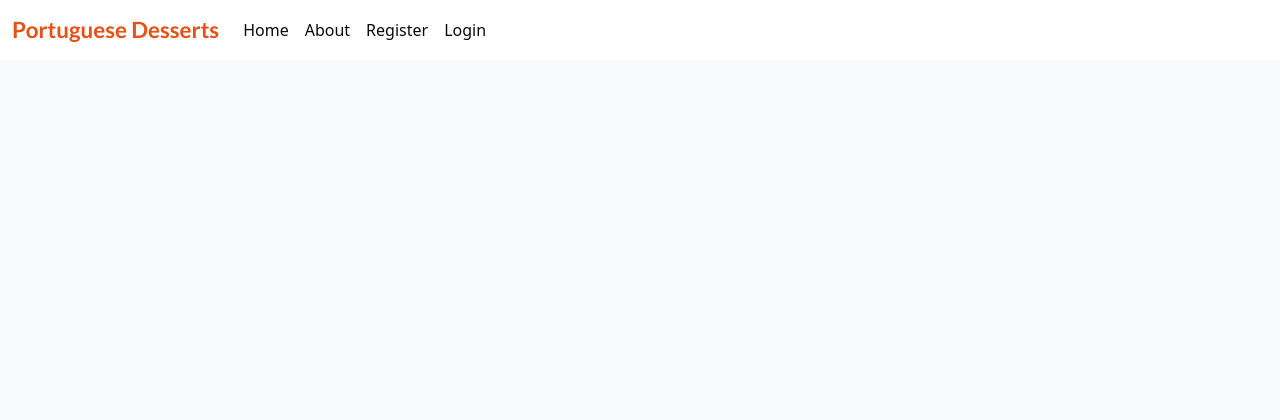
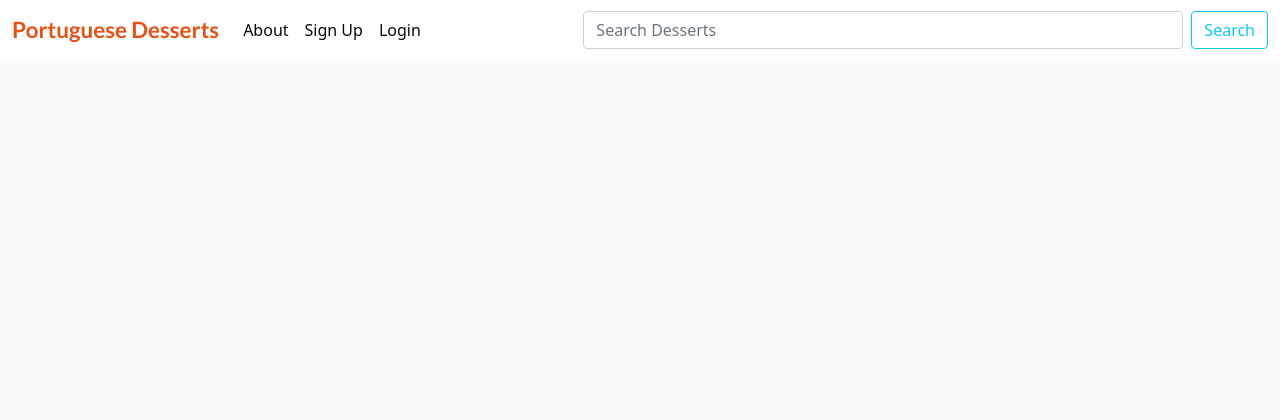
Before and after one commit to JoaoHigino/Portuguese_Desserts, a Django app: page / in a window 1280 px wide. Shown: the top 420 px of the page. Run offline with Django 3.2, Linux system fonts and the light colour scheme; data that the repository does not hold is empty.

Commit message:
Add recipes search

```diff
--- a/blog/urls.py
+++ b/blog/urls.py
@@ -1,12 +1,15 @@
-from django.urls import path
 from . import views
+from django.urls import path, reverse
+from django.views.generic import TemplateView
 
 
 urlpatterns = [
-    path('', views.RecipeList.as_view(), name='home'),
-    path('about/', views.about, name='about'),
-    path('books/', views.create_recipe, name='books'),
+    path("", views.RecipeList.as_view(), name="home"),
+    path('like/<slug:slug>', views.RecipeLike.as_view(), name='post_like'),
+    path(
+        'about',
+        views.generic.TemplateView.as_view(template_name='about.html'),
+        name='about'),
+    path('search_articles', views.search_articles, name='search_articles'),
     path('<slug:slug>/', views.RecipeDetail.as_view(), name='details'),
-    path('like/<slug:slug>', views.RecipeLike.as_view(), name='post_like'),
-
 ]
--- a/blog/views.py
+++ b/blog/views.py
@@ -75,3 +75,20 @@ def create_recipe(request):
     else:
         recipe_form = RecipeForm()
     return render(request, "create_recipe.html", context)
+
+
+def search_articles(request):
+    if request.method == 'POST':
+        searched = request.POST['searched']
+        if not searched:
+            return redirect("/")
+        post_list = Post.objects.filter(
+            Q(content__icontains=searched) |
+            Q(title__icontains=searched) |
+            Q(author__username__icontains=searched)).filter(status=1)
+
+        return render(
+            request, 'index.html',
+            {'searched': searched, 'post_list': post_list})
+    else:
+        return render(request, 'index.html', {})
--- a/static/css/style.css
+++ b/static/css/style.css
@@ -2,7 +2,7 @@ body {
     background-color: #5fd3e2;
 }
 
-.title {
+.brand {
     font-family: Lato, sans-serif;
     font-size: 1.4rem;
     font-weight: 700;
@@ -111,7 +111,7 @@ body {
 }
 
 .link {
-    color: #23BBBB;
+    color: #080808;
     text-decoration: none;
 }
 
@@ -144,7 +144,7 @@ a {
 
 a:hover {
     text-decoration: underline;
-    color: #0dcaf0 !important;
+    color: #111111 !important;
 }
 
 a.nav-link {
@@ -152,9 +152,13 @@ a.nav-link {
 }
 
 a.nav-link:hover {
-    color: #0dcaf0 !important;
+    color: #080808 !important;
 }
 
 a.nav-link-active {
     color: #245E6B !important;
 }
+
+.navbar{
+    align-items: center;
+}
--- a/templates/base.html
+++ b/templates/base.html
@@ -26,40 +26,38 @@
 
     <nav class="navbar navbar-expand-lg navbar-light bg-white">
         <div class="container-fluid">
-            <a class="navbar-brand" href="{% url 'home' %}"><span class="title">Portuguese Desserts</span></a>
+            <a class="navbar-brand" href="{% url 'home' %}"><span class="brand">Portuguese Desserts</span></a>
             <button class="navbar-toggler" type="button" data-bs-toggle="collapse" data-bs-target="#navbarText"
                 aria-controls="navbarText" aria-expanded="false" aria-label="Toggle navigation">
                 <span class="navbar-toggler-icon"></span>
             </button>
-            <div class="collapse navbar-collapse" id="navbarTogglerDemo02">
-                <ul class="navbar-nav navbar-nav flex-row ml-md-auto d-md-flex">
-                    <li class="nav-item active">
-                        <a class="nav-link p-2{% block active_home %}{% endblock %}" {% block aria_home %}{% endblock %}
-                            href="{% url 'home' %}">Home</a>
-                    </li>
+            <div class="collapse navbar-collapse" id="navbarText">
+                <ul class="navbar-nav me-auto mb-2 mb-lg-0">
                     <li class="nav-item">
-                        <a class="nav-link p-2{% block active_about %}{% endblock %}"
-                            {% block aria_about %}{% endblock %} href="{% url 'about' %}">About</a>
+                        <a id="about-page" class="nav-link" aria-current="page" href="{% url 'about' %}">About</a>
                     </li>
                     {% if user.is_authenticated %}
-                    <li class="nav-item active">
-                        <a class="nav-link p-2{% block active_logout %} {% endblock %}"
-                            {% block aria_logout %}{% endblock %} href="{% url 'account_logout' %}">Logout</a>
+                        <a id="logout-page" class="nav-link" href="{% url 'account_logout' %}">Logout</a>
                     </li>
                     {% else %}
                     <li class="nav-item">
-                        <a class="nav-link p-2{% block active_signup %} {% endblock %}"
-                            {% block aria_signup %}{% endblock %} href="{% url 'account_signup' %}">Register</a>
+                        <a id="signup-page" class="nav-link" href="{% url 'account_signup' %}">Sign Up</a>
                     </li>
                     <li class="nav-item">
-                        <a class="nav-link p-2{% block active_login %} {% endblock %}"
-                            {% block aria_login %}{% endblock %} href="{% url 'account_login' %}">Login</a>
+                        <a id="login-page" class="nav-link" href="{% url 'account_login' %}">Login</a>
                     </li>
                     {% endif %}
                 </ul>
+                <form class="d-flex" method=POST action="{% url 'search_articles' %}">
+                    {% csrf_token %}
+                    <input class="form-control me-2 search_articles" type="search" placeholder="Search Desserts"
+                        aria-label="Search Articles" name="searched" style="width: 600px;">
+                    <button class="btn btn-outline-info search_button" type="submit">Search</button>
+                </form>
             </div>
         </div>
     </nav>
+
     <div class="container">
         <div class="row">
             <div class="col-md-8 offset-md-2">
```
